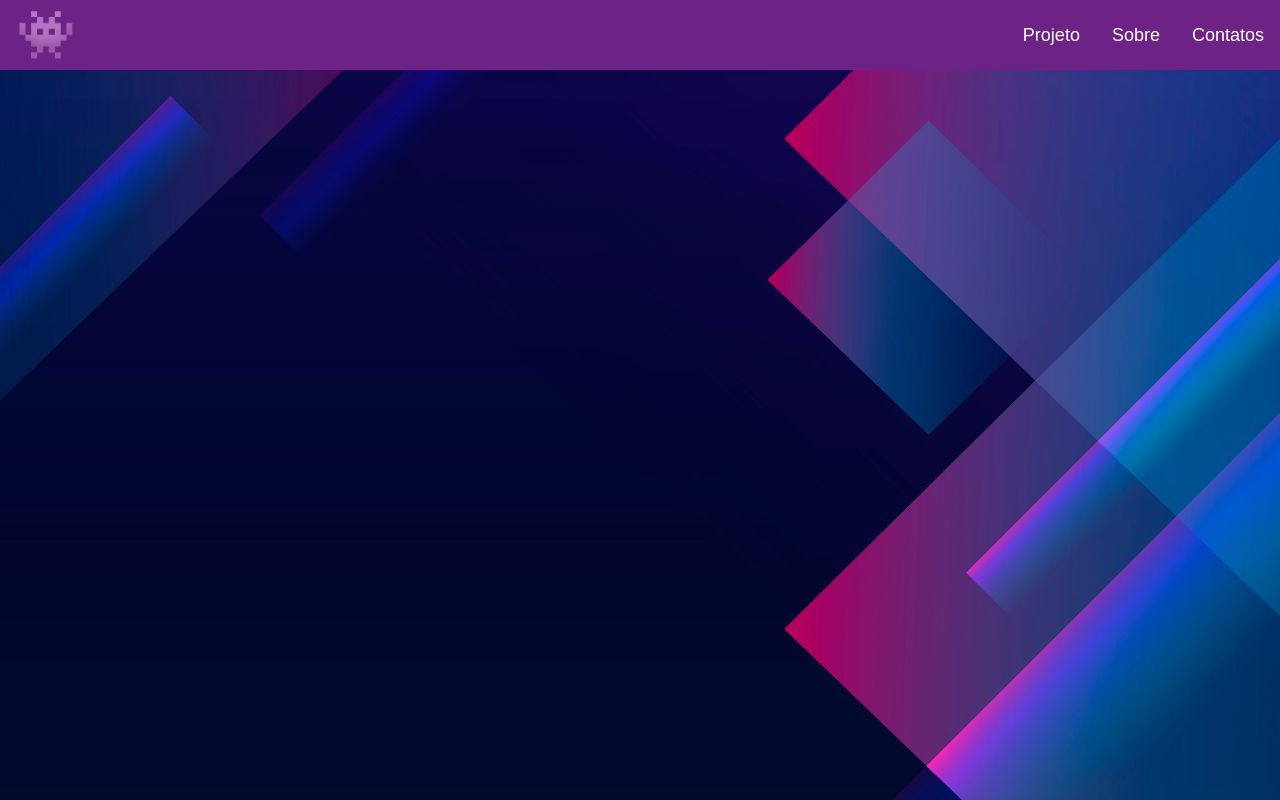
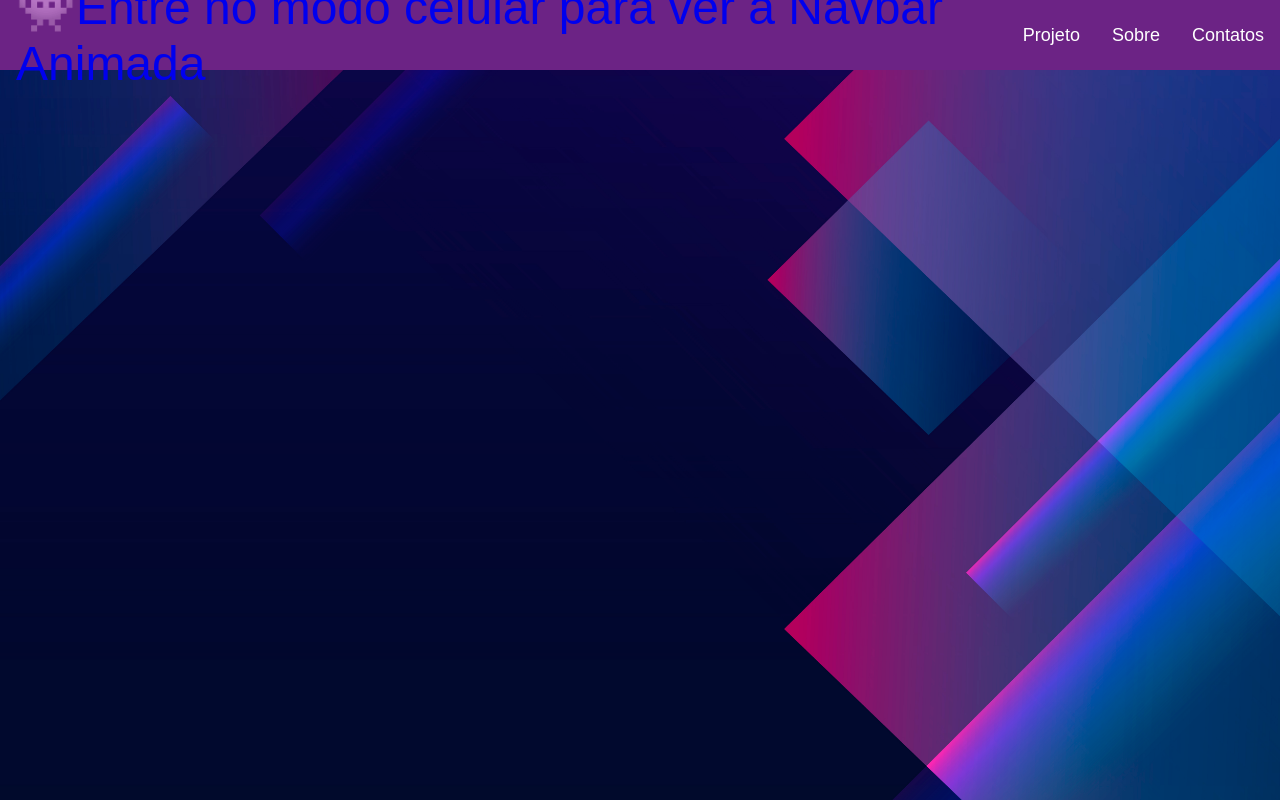
Before and after one commit to JeysonGabriel/NavbarAnimate, a plain HTML site: page index.html in a window 1280 px wide. Drawn offline with Linux system fonts and the light colour scheme.

Commit message:
Update index.html

```diff
--- a/index.html
+++ b/index.html
@@ -10,7 +10,7 @@
 <body>
     <header class="header">
         <nav class="nav">
-            <a href="/" class="logo">👾</a>
+            <a href="/" class="logo">👾Entre no modo celular para ver a Navbar Animada</a>
             <button class="hamburguer"></button>
             <ul class="nav-list">
                 <li> <a href="#">Projeto</a></li>
```
